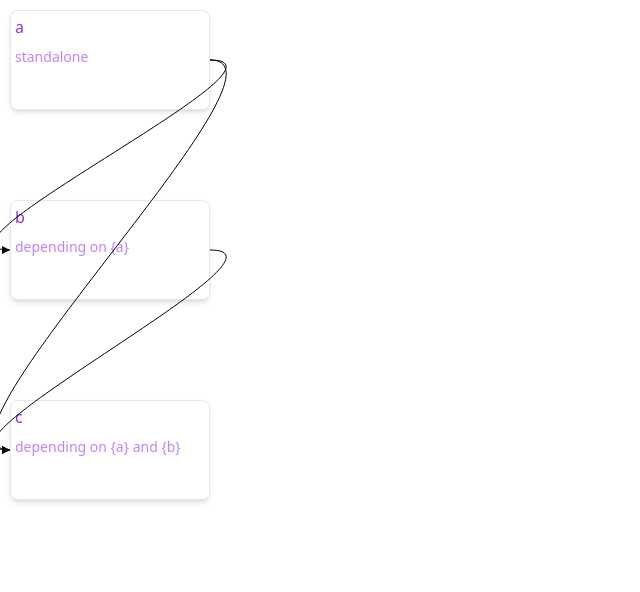
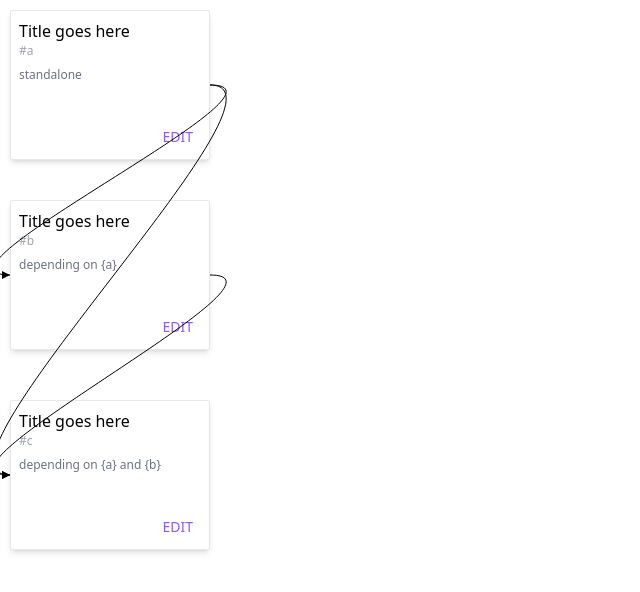
Before and after one commit to xloc/prompt-graph, a Vue app: page / in a window 1280 px wide. Shown: the top 592 px of the page, without its empty margins (0-640 px from the left). Built offline with nearby package versions, Linux system fonts and the light colour scheme.

Commit message:
material card, block edit page

```diff
--- a/src/App.vue
+++ b/src/App.vue
@@ -1,27 +1,31 @@
 <script setup lang="ts">
 import ConnectionCanvas from './components/ConnectionCanvas.vue';
+import BlockEdit from './components/BlockEdit.vue';
 import Block from "./components/Block.vue";
 import { BlockModel } from './components/model';
 import { ref, watchEffect } from 'vue';
 
 
 const blocks = ref<BlockModel[]>([
-  { x: 10, y: 10, width: 200, height: 100, id: 'a', prompt: 'standalone' },
-  { x: 10, y: 200, width: 200, height: 100, id: 'b', prompt: 'depending on {a}' },
-  { x: 10, y: 400, width: 200, height: 100, id: 'c', prompt: 'depending on {a} and {b}' },
+  { x: 10, y: 10, width: 200, height: 150, id: 'a', prompt: 'standalone', title: 'Title goes here' },
+  { x: 10, y: 200, width: 200, height: 150, id: 'b', prompt: 'depending on {a}', title: 'Title goes here' },
+  { x: 10, y: 400, width: 200, height: 150, id: 'c', prompt: 'depending on {a} and {b}', title: 'Title goes here' },
 ]);
 
 watchEffect(() => {
 })
 
+const selection = ref<BlockModel | null>(null);
+
 </script>
 
 <template>
   <div class="relative w-screen h-screen overflow-hidden">
-    <Block v-for="(_, i) in blocks" v-model="blocks[i]"
+    <Block v-for="(_, i) in blocks" v-model="blocks[i]" @edit="selection = blocks[i]" @click.meta="selection = blocks[i]"
       class="z-0" />
     <ConnectionCanvas :blocks="blocks"
       class="absolute pointer-events-none" />
+    <BlockEdit v-if="selection" v-model="selection" @close="selection = null"></BlockEdit>
   </div>
 </template>
 
--- a/src/components/Block.vue
+++ b/src/components/Block.vue
@@ -4,7 +4,10 @@ import { BlockModel } from './model';
 
 
 const props = defineProps<{ modelValue: BlockModel; }>();
-const emit = defineEmits<{ "update:modelValue": [value: BlockModel]; }>();
+const emit = defineEmits<{
+  "update:modelValue": [value: BlockModel];
+  "edit": [];
+}>();
 const block = reactive(computed({
   get: () => props.modelValue,
   set: v => emit("update:modelValue", v),
@@ -29,10 +32,17 @@ const reset = () => {
 
 <template>
   <div @mousedown="start" @mouseup="reset"
-    class="absolute border rounded-lg shadow-md flex flex-col justify-center items-start bg-white overflow-hidden"
+    class="absolute border rounded-sm shadow-md flex flex-col justify-start items-start bg-white overflow-y-auto overflow-x-hidden"
     :style="{ width: `${block.width}px`, height: `${block.height}px`, left: `${block.x}px`, top: `${block.y}px` }">
-    <h1 class=" text-purple-600 m-1">{{ block.id }}</h1>
-    <textarea v-model="block.prompt" @mousedown.stop
-      class="flex-1  w-full p-1 resize-none text-sm text-purple-400"></textarea>
+    <h1 class="w-full flex-none to-gray-950 text-md m-2 mb-0">{{ block.title }}</h1>
+    <h2 class="w-full flex-none text-gray-400 text-xs m-2 mt-0">#{{ block.id }}</h2>
+    <div class="flex-1 h-10 w-full px-2 resize-none ">
+      <textarea class="resize-none text-xs text-gray-500 w-full h-full pointer-events-none" v-model="block.prompt"
+        @mousedown.stop></textarea>
+    </div>
+    <ul class="flex justify-end w-full p-2 px-2 text-sm">
+      <button class="text-violet-500 p-1 px-2 rounded-sm hover:bg-gray-200"
+        @click="emit('edit')">EDIT</button>
+    </ul>
   </div>
 </template>
--- /dev/null
+++ b/src/components/BlockEdit.vue
@@ -0,0 +1,60 @@
+
+<template>
+  <div class="absolute inset-10 shadow-2xl border rounded-lg p-10 bg-white bg-opacity-80 backdrop-blur-sm">
+    <div class="h-full w-full relative">
+      <div class="h-full flex flex-col justify-start items-start">
+        <label class="label">TITLE</label>
+        <input type="text"
+          class="text-2xl field"
+          v-model="block.title" />
+        <label class="label">ID</label>
+        <input type="text" class="text-md field" v-model="block.id" />
+        <label class="label">PROMPT</label>
+        <textarea class="flex-1 h-40 resize-none field"
+          v-model="block.prompt"></textarea>
+      </div>
+      <div class="absolute bottom-0 right-0 flex justify-end w-full p-2 px-2 text-sm">
+        <button class="text-violet-500 p-1 px-2 rounded-sm hover:bg-gray-200"
+          @click="emit('close')">CLOSE</button>
+      </div>
+    </div>
+  </div>
+</template>
+
+<script setup lang="ts">
+import { computed, onMounted, onUnmounted } from 'vue';
+import { BlockModel } from './model';
+
+const emit = defineEmits<{
+  "close": [];
+  "update:modelValue": [value: BlockModel];
+}>();
+
+const props = defineProps<{ modelValue: BlockModel; }>();
+
+const block = computed({
+  get: () => props.modelValue,
+  set: v => emit("update:modelValue", v),
+});
+
+// close when escape is pressed
+const onEscapePressed = (e: KeyboardEvent) => {
+  if (e.key === 'Escape') emit('close');
+}
+onMounted(() => {
+  addEventListener('keydown', onEscapePressed);
+});
+onUnmounted(() => {
+  removeEventListener('keydown', onEscapePressed);
+});
+</script>
+
+<style scoped>
+.field {
+  @apply py-1 bg-transparent w-full z-0 rounded-md focus:outline-none focus:ring-2 focus:ring-violet-500
+}
+
+.label {
+  @apply text-sm text-gray-400 -mb-2 z-10 bg-white mt-2
+}
+</style>
--- a/src/components/model.ts
+++ b/src/components/model.ts
@@ -12,5 +12,7 @@ export interface BlockModel extends XYHW {
   height: number;
 
   id: string;
+  title: string;
   prompt: string;
+
 }
```
